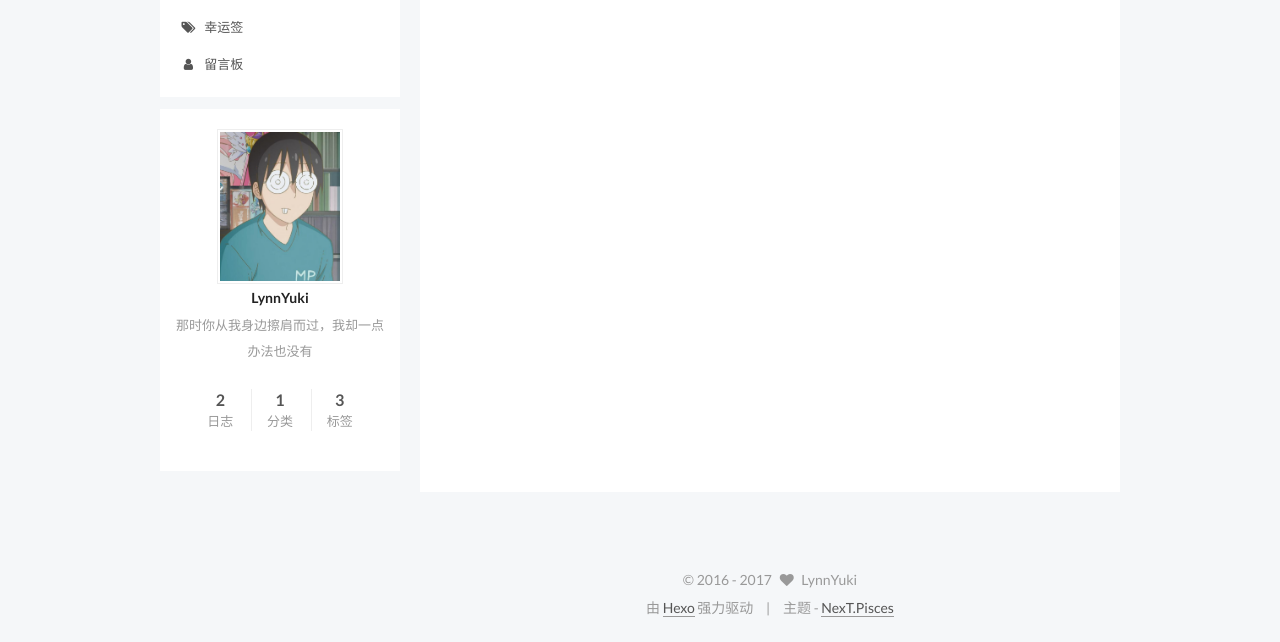
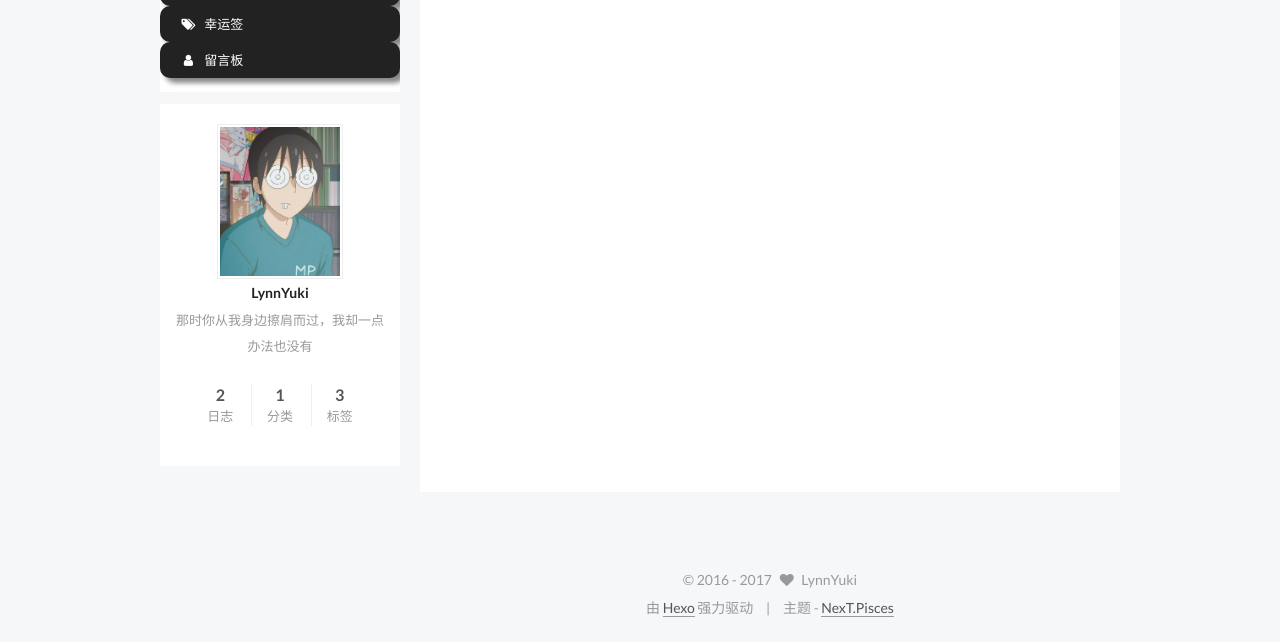
Before and after one commit to LynnYuki/lynnyuki.github.io, a plain HTML site: page tags/index.html in a window 1280 px wide. Shown: the part 211-853 px from the top of the page. Drawn offline with Linux system fonts and the light colour scheme; a script that the page names is missing.

Commit message:
Site updated: 2017-03-18 16:40:46

```diff
--- a/css/main.css
+++ b/css/main.css
@@ -1685,7 +1685,7 @@ pre .javascript .function {
   width: 4px;
   height: 4px;
   border-radius: 50%;
-  background: #d109fa;
+  background: #fff658;
 }
 .links-of-blogroll {
   font-size: 13px;
@@ -2854,3 +2854,15 @@ pre .javascript .function {
     text-align: justify;
   }
 }
+.menu .menu-item a {
+  padding: 5px 20px;
+  background: #222;
+  border: none;
+  color: #fff;
+  transition-property: background;
+  box-shadow: 5px 5px 5px #888;
+  border-radius: 10px;
+}
+.menu .menu-item {
+  margin-left: 0px;
+}
```
